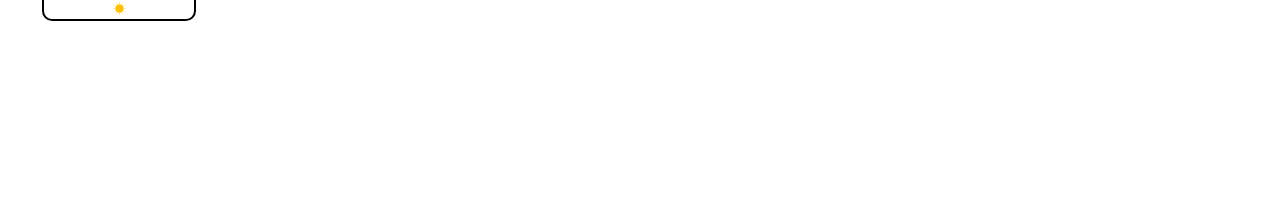
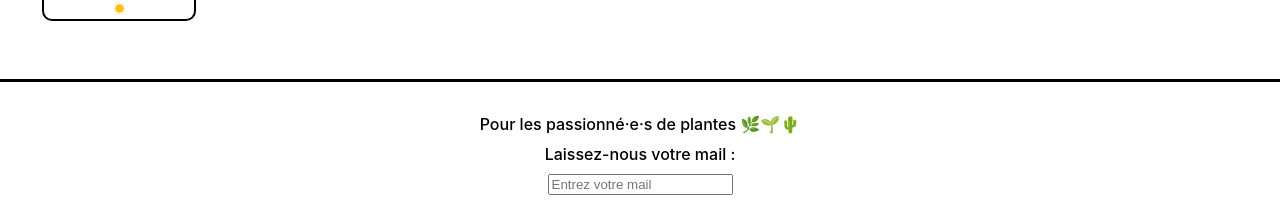
Before and after one commit to JonathanG-coder/La-maison-jungle, a React (Create React App) app: page / in a window 1280 px wide. Shown: the part 993-1217 px from the top of the page. Before the commit the page ends 1072 px from the top, so only its background shows below. Built offline with nearby package versions, Linux system fonts and the light colour scheme.

Commit message:
Add Footer component

```diff
--- a/src/App.js
+++ b/src/App.js
@@ -1,6 +1,7 @@
 import './App.css';
 import Banner from "./components/Banner/Banner";
 import Cart from "./components/Cart/Cart";
+import Footer from './components/Footer/Footer';
 import ShoppingList from './components/ShoppingList/ShoppingList';
 
 function App() {
@@ -9,6 +10,7 @@
       <Banner />
       <Cart />
       <ShoppingList />
+      <Footer />
     </div>
   );
 }
--- /dev/null
+++ b/src/components/Footer/Footer.css
@@ -0,0 +1,14 @@
+.lmj-footer {
+	color: black;
+	padding: 32px;
+	border-top: solid 3px black;
+	display: flex;
+	justify-content: flex-start;
+	flex-direction: column;
+	align-items: center;
+	font-weight: 500;
+}
+
+.lmj-footer-elem {
+	margin-bottom: 10px;
+}
--- /dev/null
+++ b/src/components/Footer/Footer.js
@@ -0,0 +1,33 @@
+import { useState } from 'react'
+import './Footer.css'
+
+function Footer() {
+    const [inputValue, setInputValue] = useState('')
+
+    function handleInput(e) {
+        setInputValue(e.target.value)
+    }
+
+    function handleBlur() {
+        if (!inputValue.includes('@')) {
+            alert("Attention, il n'y a pas d'@, ceci n'est pas une adresse valide 😥")
+        }
+    }
+
+    return (
+        <footer className='lmj-footer'>
+            <div className='lmj-footer-elem'>
+                Pour les passionné·e·s de plantes 🌿🌱🌵
+            </div>
+            <div className='lmj-footer-elem'>Laissez-nous votre mail :</div>
+            <input
+                placeholder='Entrez votre mail'
+                onChange={handleInput}
+                value={inputValue}
+                onBlur={handleBlur}
+            />
+        </footer>
+    )
+}
+
+export default Footer
```
